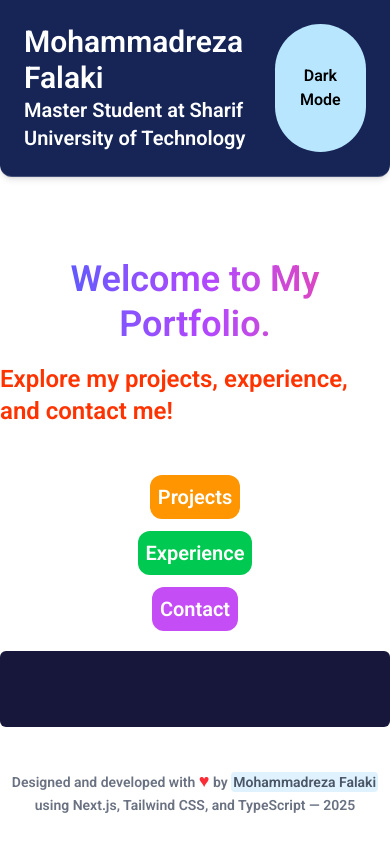
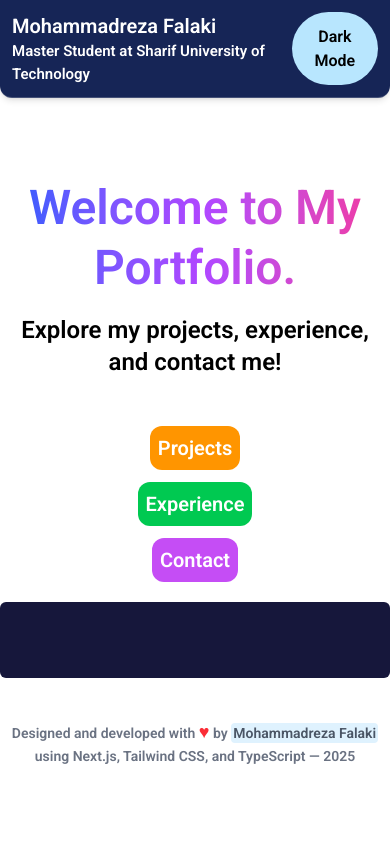
Before and after one commit to Mohammad-Reza-Falaki/my-new-portfolio, a Next.js app: page / in a window 390 px wide. Shown: the top 852 px of the page. Built offline with nearby package versions, Linux system fonts and the light colour scheme.

Commit message:
colors updated.

```diff
--- a/src/app/page.tsx
+++ b/src/app/page.tsx
@@ -20,15 +20,15 @@ export default function Home() {
       } text-white`}
     >
       <header className="bg-blue-950 backdrop-blur-md border-b rounded-b-xl border-white/20 shadow-md z-50">
-        <div className="flex justify-between p-6">
+        <div className="flex justify-between p-3 md:p-6">
           <div>
-            <h1 className="text-3xl">Mohammadreza Falaki</h1>
-            <p className="text-xl">
+            <h1 className="text-xl md:text-3xl">Mohammadreza Falaki</h1>
+            <p className="text-[15px] md:text-xl">
               Master Student at Sharif University of Technology
             </p>
           </div>
           <button
-            className="bg-secondary text-black cursor-pointer dark:text-white bg-sky-200 dark:bg-sky-500 p-2 w-[150px] rounded-full"
+            className="bg-secondary text-black cursor-pointer dark:text-white bg-sky-200 dark:bg-sky-500 p-2 w-[100px] md:w-[150px] rounded-full"
             onClick={toggleDarkMode}
           >
             {darkMode ? "Light Mode" : "Dark Mode"}
@@ -36,10 +36,10 @@ export default function Home() {
         </div>
       </header>
       <div className="flex flex-col items-center justify-center mt-20">
-        <h2 className="text-4xl text-center md:text-7xl leading-tight font-bold mb-4 bg-gradient-to-r from-blue-600 via-purple-500 to-pink-500 text-transparent bg-clip-text">
+        <h2 className="text-5xl text-center md:text-7xl leading-tight font-bold mb-4 bg-gradient-to-r from-blue-600 via-purple-500 to-pink-500 text-transparent bg-clip-text">
           Welcome to My Portfolio.
         </h2>
-        <p className="mb-4 text-2xl text-[#ff3300] dark:text-[#ff6262] font-bold">
+        <p className="mb-4 text-center text-2xl text-black dark:text-[#6943ff] font-bold">
           Explore my projects, experience, and contact me!
         </p>
         <div className="flex mt-8 flex-col text-center md:flex-row gap-3">
```
